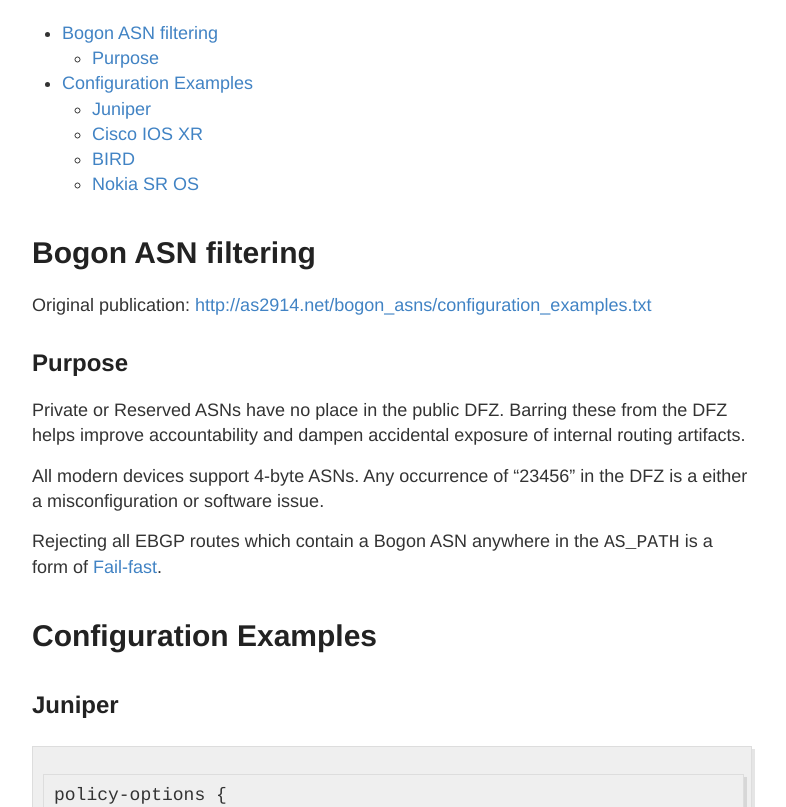
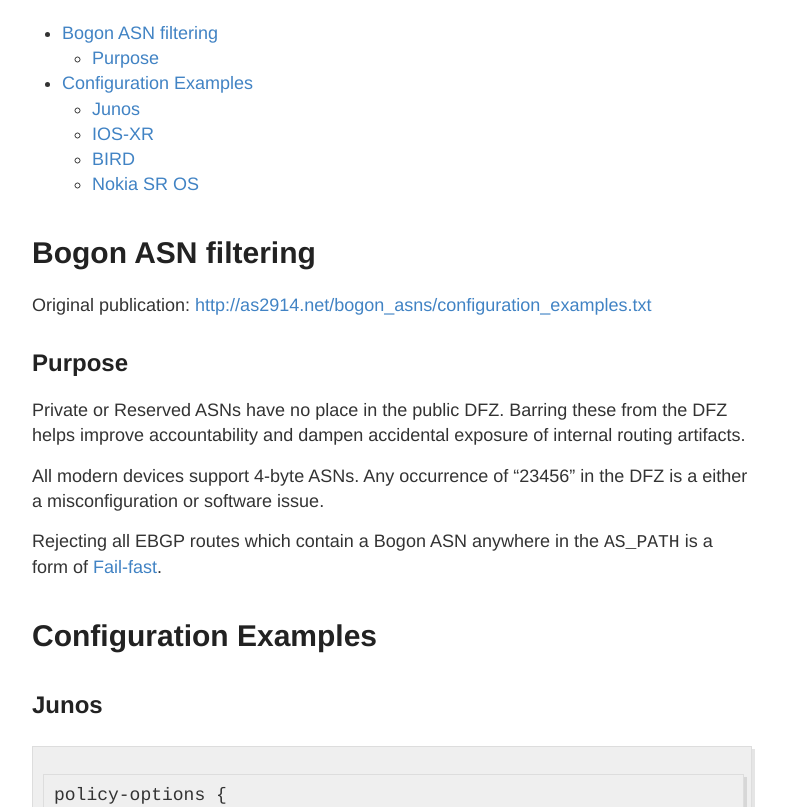
Before and after one commit to NLNOG/bgpfilterguide, a Jekyll site: the page built from guides/bogon_asns.md, in a window 1280 px wide and 1400 px high. Shown: the part 206-1013 px from the top of the window, without its empty margins (248-1034 px from the left). Built offline with Jekyll 4.4.1, drawn with Linux system fonts in a browser that asks for light colours.

Commit message:
Juniper has both Junos and Junose. I think it would be better to specify the correct OS instead of just a vendor name

````diff
--- a/guides/bogon_asns.md
+++ b/guides/bogon_asns.md
@@ -25,7 +25,7 @@ a form of [Fail-fast](https://en.wikipedia.org/wiki/Fail-fast).
 
 # Configuration Examples
 
-## Juniper
+## Junos
 
 ```
 policy-options {
@@ -56,7 +56,7 @@ policy-options {
 }
 ```
 
-## Cisco IOS XR
+## IOS-XR
 
 ```
 as-path-set bogon-asns
````
Also changed, not shown: guides/default_accept.md (+1 -1 lines), guides/no_transit_leaks.md (+1 -1 lines).
